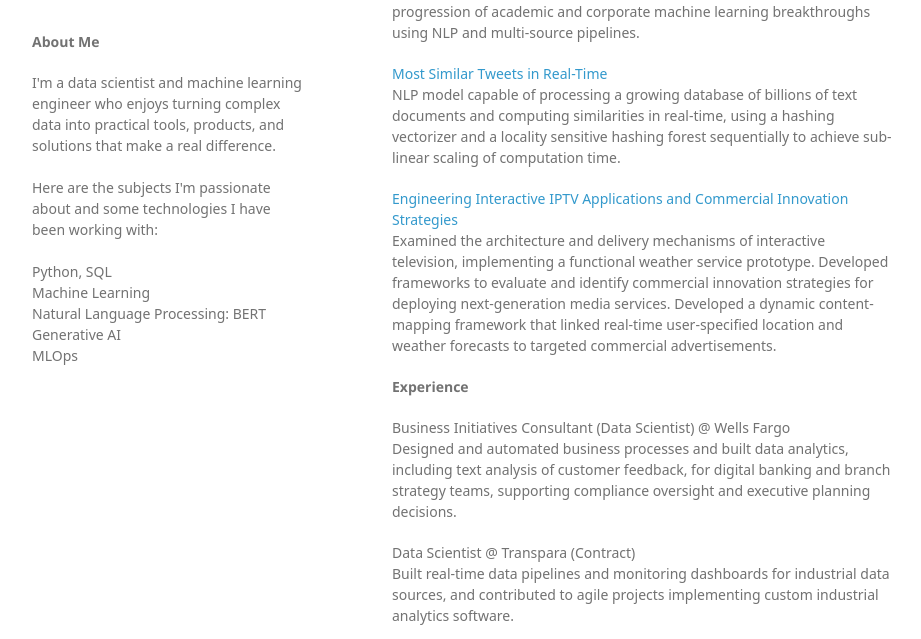
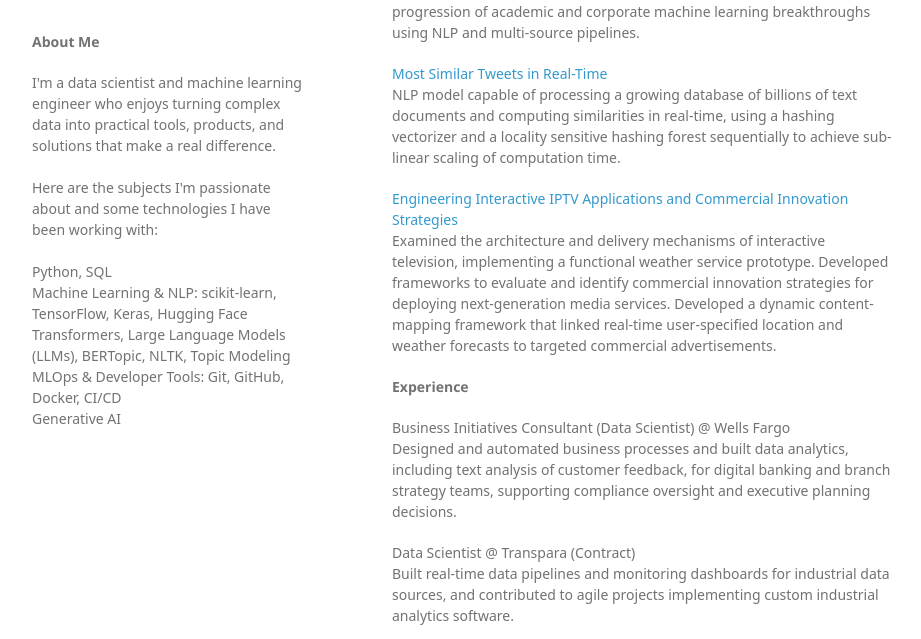
Before and after one commit to minoobeyzavi/minoobeyzavi.github.io, a plain HTML site: page index.html in a window 1280 px wide. Shown: the part 161-800 px from the top of the page, without its empty margins (178-1099 px from the left). Drawn offline with Linux system fonts and the light colour scheme; a web font is replaced by a local one.

Commit message:
Add more skills under About Me

```diff
--- a/index.html
+++ b/index.html
@@ -30,11 +30,10 @@
 
       I'm a data scientist and machine learning engineer who enjoys turning complex data into practical tools, products, and solutions that make a real difference.</br></br>
       Here are the subjects I'm passionate about and some technologies I have been working with:</br></br>
-      <p>Python, SQL</br>
-         Machine Learning</br>
-         Natural Language Processing: BERT</br>
-         Generative AI</br>
-         MLOps</p>
+      <p>Python, SQL<br>
+         Machine Learning & NLP: scikit-learn, TensorFlow, Keras, Hugging Face Transformers, Large Language Models (LLMs), BERTopic, NLTK, Topic Modeling<br>
+         MLOps & Developer Tools: Git, GitHub, Docker, CI/CD<br>
+         Generative AI</p>
 
       </header>
       <section>
```
